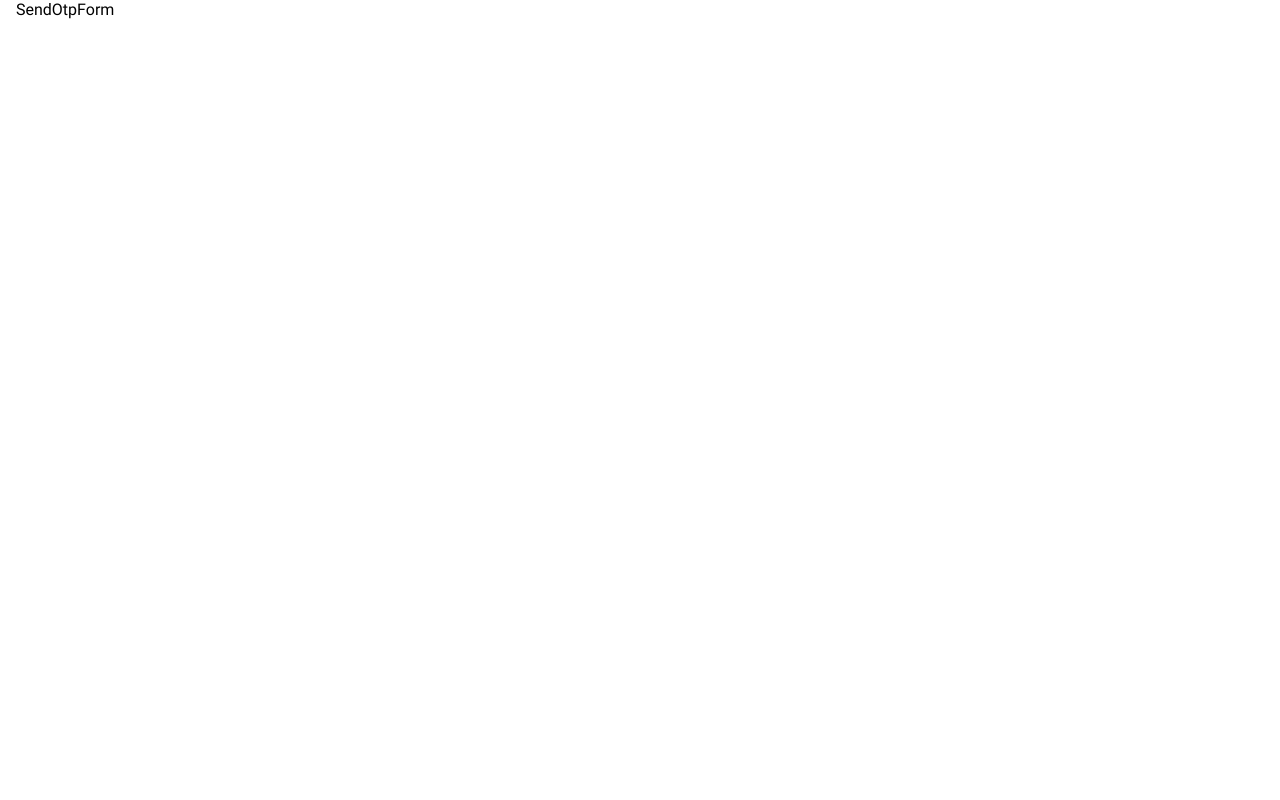
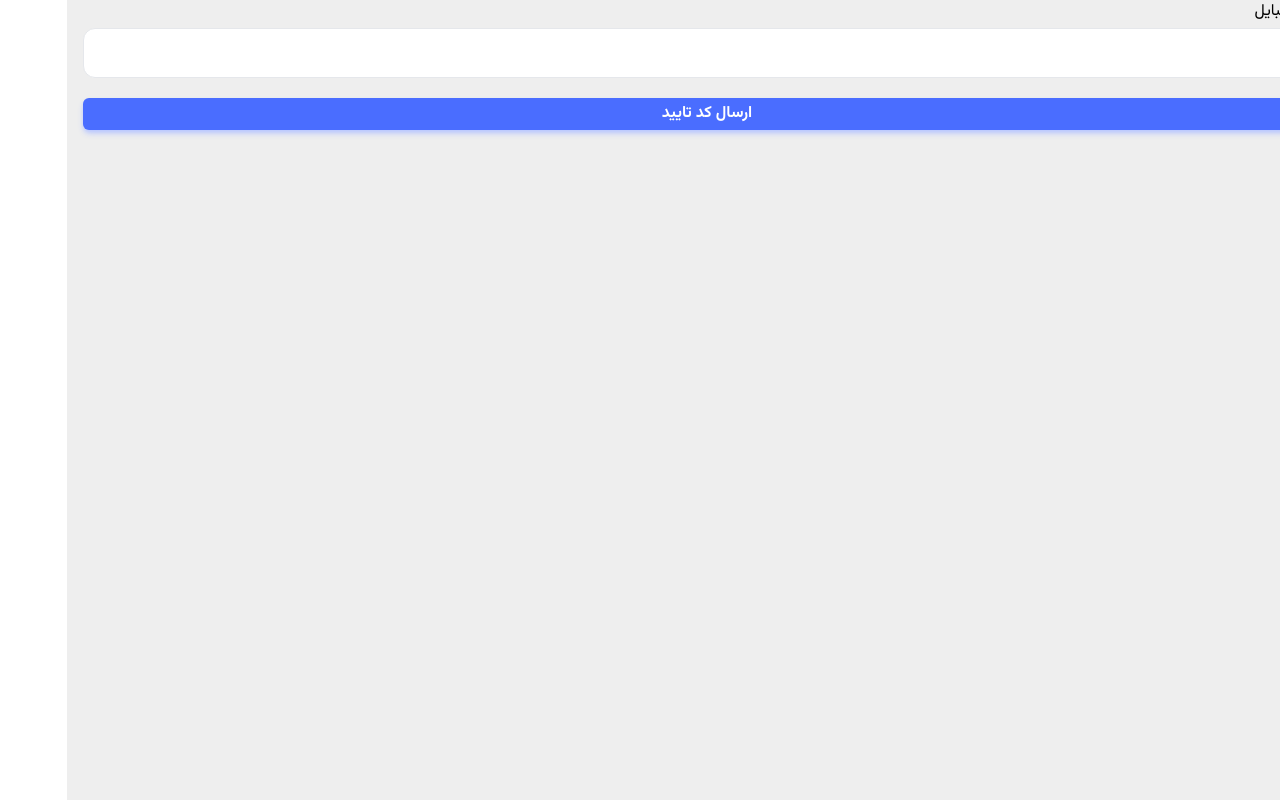
Before and after one commit to Ciakn/freelancingSite, a React (Vite) app: page / in a window 1280 px wide. Built offline with nearby package versions, Linux system fonts and the light colour scheme.

Commit message:
developing the sendOtop feature

```diff
--- a/index.html
+++ b/index.html
@@ -1,7 +1,7 @@
 <!doctype html>
-<html lang="en">
+<html lang="fa" dir="rtl">
   <head>
-    <meta lang="fa" charset="UTF-8" dir="rtl" />
+    <meta  charset="UTF-8"  />
     <link rel="icon" type="image/svg+xml" href="/vite.svg" />
     <meta name="viewport" content="width=device-width, initial-scale=1.0" />
     <title>ّFreeLancing</title>
--- a/src/features/Auth/SendOtpForm.jsx
+++ b/src/features/Auth/SendOtpForm.jsx
@@ -1,9 +1,27 @@
-import React from 'react'
+import React, { useState } from "react";
 
 const SendOtpForm = () => {
+  const [phoneNumber, setPhoneNumbber] = useState("");
   return (
-    <div>SendOtpForm</div>
-  )
-}
+    <div>
+      <form className="space-y-5">
+        <div>
+          <label className="mb-1" htmlFor="phoneNumber">
+            {" "}
+            شماره مبایل
+          </label>
+          <input
+            id="phoneNumber"
+            type="text"
+            className="w-full py-3 px-4 rounded-xl text-secondary-900 border
+            broder-gray-100 hover:border-primary-300 focus:shadow-primary-900
+            transition-all duration-300 ease-in-out focus:border-primary-300"
+          />
+        </div>
+        <button className="py-1 px-4 font-bold  text-white w-full rounded-md bg-primary-900 transition-all duration-300 hover:bg-primary-800 shadow-md shadow-primary-300">ارسال کد تایید</button>
+      </form>
+    </div>
+  );
+};
 
-export default SendOtpForm
+export default SendOtpForm;
--- a/src/index.css
+++ b/src/index.css
@@ -51,7 +51,13 @@
     }
   }
 }
-
+label {
+  display: block;
+}
+.container {
+  background-color: rgba(218, 218, 218, 0.446);
+  height: 100vh;
+}
 .rti--container {
   background-color: rgb(var(--color-secondary-100));
   --rti-radius: 0.375rem;
--- a/src/main.jsx
+++ b/src/main.jsx
@@ -1,7 +1,7 @@
 import React from "react";
 import ReactDOM from "react-dom/client";
 import App from "./App.jsx";
-import "./index.css";
+import "./index.css"
 import { BrowserRouter } from "react-router-dom";
 
 ReactDOM.createRoot(document.getElementById("root")).render(
```
